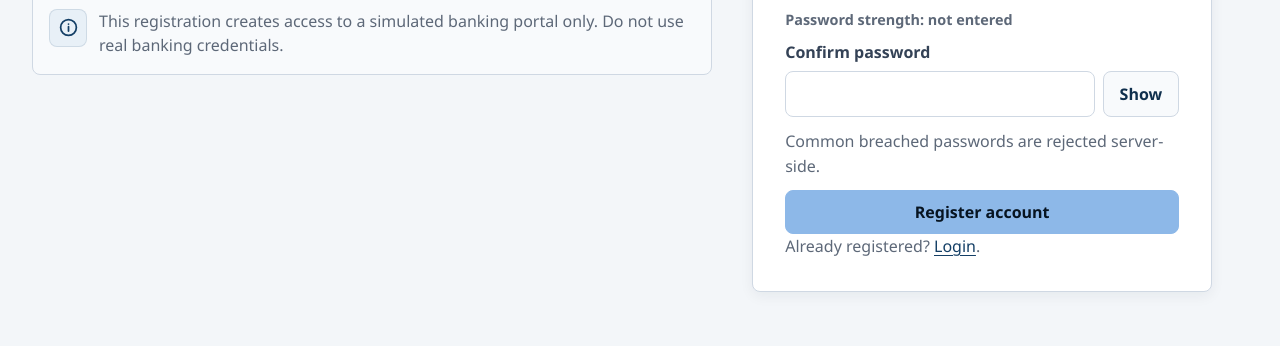
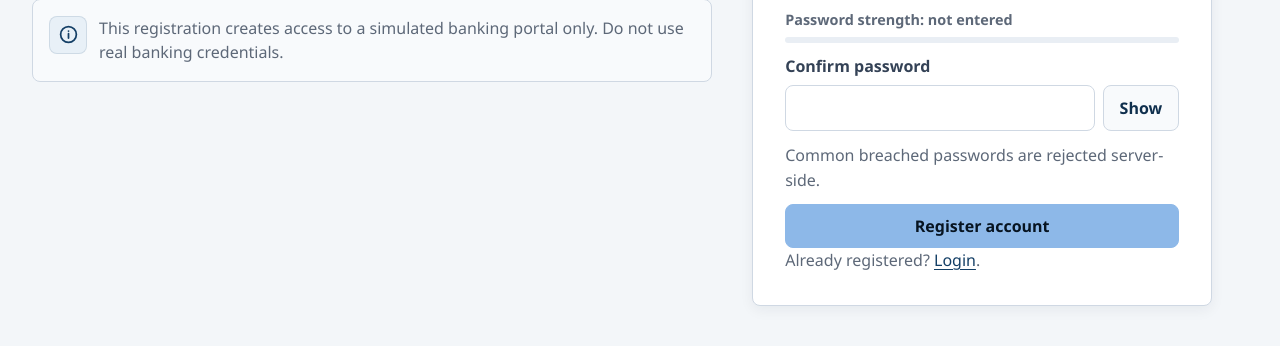
Before and after one commit to Koon-Kiat/SITBank, a Flask app: page /register in a window 1280 px wide. Shown: the part 506-852 px from the top of the page. Run offline with Flask 3, Linux system fonts and the light colour scheme; parts of the project's set-up code (start-up, migrations or seed data) failed here and were passed over; some libraries are stand-ins or nearby versions.

Commit message:
Enhance password strength indicator with visual feedback and improved labeling

```diff
--- a/app/static/css/app.css
+++ b/app/static/css/app.css
@@ -904,6 +904,50 @@ form {
   font-weight: 650;
 }
 
+.strength-meter.weak {
+  color: var(--danger);
+}
+
+.strength-meter.fair {
+  color: var(--warning);
+}
+
+.strength-meter.strong {
+  color: var(--success);
+}
+
+.strength-meter-wrapper {
+  display: grid;
+  gap: var(--space-2);
+}
+
+.strength-bar {
+  height: 6px;
+  border-radius: 3px;
+  background: var(--surface-strong);
+  overflow: hidden;
+}
+
+.strength-bar-fill {
+  height: 100%;
+  width: 0%;
+  border-radius: 3px;
+  background: var(--muted);
+  transition: width 150ms ease, background-color 150ms ease;
+}
+
+.strength-bar-fill.weak {
+  background: var(--danger);
+}
+
+.strength-bar-fill.fair {
+  background: var(--warning);
+}
+
+.strength-bar-fill.strong {
+  background: var(--success);
+}
+
 label {
   color: var(--muted-strong);
   font-weight: 650;
--- a/app/static/js/account.js
+++ b/app/static/js/account.js
@@ -1,7 +1,7 @@
 (function () {
   "use strict";
 
-  function strengthLabel(value) {
+  function getStrengthLevel(value) {
     var score = 0;
     if (value.length >= 15) {
       score += 1;
@@ -19,15 +19,23 @@
       score += 1;
     }
     if (!value) {
+      return "none";
+    }
+    if (score <= 2) {
+      return "weak";
+    }
+    if (score <= 4) {
+      return "fair";
+    }
+    return "strong";
+  }
+
+  function strengthLabel(value) {
+    var level = getStrengthLevel(value);
+    if (level === "none") {
       return "Password strength: not entered";
     }
-    if (score <= 2) {
-      return "Password strength: weak";
-    }
-    if (score <= 4) {
-      return "Password strength: fair";
-    }
-    return "Password strength: strong";
+    return "Password strength: " + level;
   }
 
   window.addEventListener("DOMContentLoaded", function () {
@@ -56,11 +64,31 @@
     document.querySelectorAll("[data-password-strength-input]").forEach(function (input) {
       var key = input.getAttribute("data-password-strength-input");
       var meter = document.querySelector('[data-password-strength="' + key + '"]');
+      var bar = meter ? meter.querySelector(".strength-bar-fill") : null;
       if (!meter) {
         return;
       }
       input.addEventListener("input", function () {
+        var level = getStrengthLevel(input.value || "");
         meter.textContent = strengthLabel(input.value || "");
+        meter.classList.remove("weak", "fair", "strong");
+        if (bar) {
+          bar.style.width = "0%";
+          bar.classList.remove("weak", "fair", "strong");
+        }
+        if (level !== "none") {
+          meter.classList.add(level);
+          if (bar) {
+            bar.classList.add(level);
+            if (level === "weak") {
+              bar.style.width = "33%";
+            } else if (level === "fair") {
+              bar.style.width = "66%";
+            } else if (level === "strong") {
+              bar.style.width = "100%";
+            }
+          }
+        }
       });
     });
   });
--- a/app/templates/register.html
+++ b/app/templates/register.html
@@ -44,7 +44,12 @@
         </div>
         {% for error in form.password.errors %}<p class="field-error">{{ error }}</p>{% endfor %}
         <p class="hint">Use 15 to {{ config["PASSWORD_MAX_CHARS"] }} characters.</p>
-        <p class="strength-meter" data-password-strength="registration-password">Password strength: not entered</p>
+        <div class="strength-meter-wrapper">
+          <p class="strength-meter" data-password-strength="registration-password">Password strength: not entered</p>
+          <div class="strength-bar">
+            <div class="strength-bar-fill"></div>
+          </div>
+        </div>
       </div>
 
       <div class="form-group">
```
